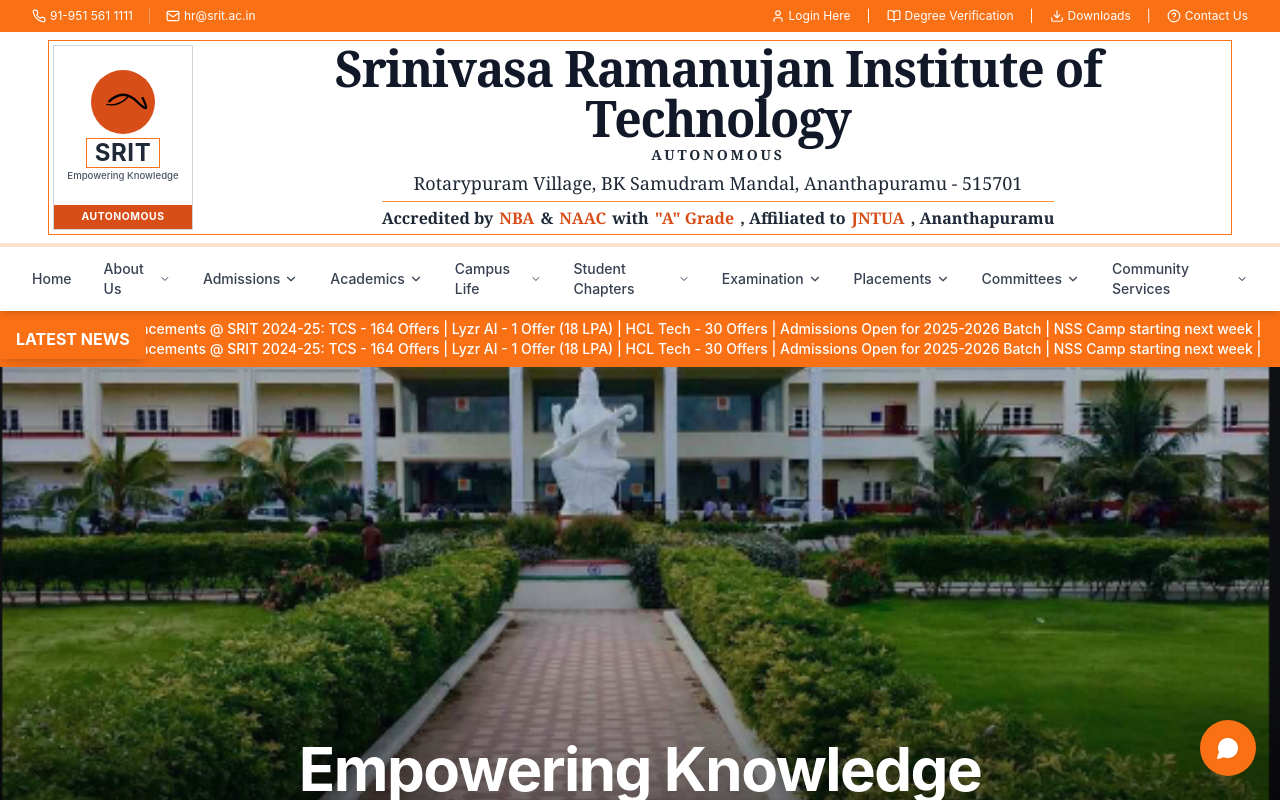
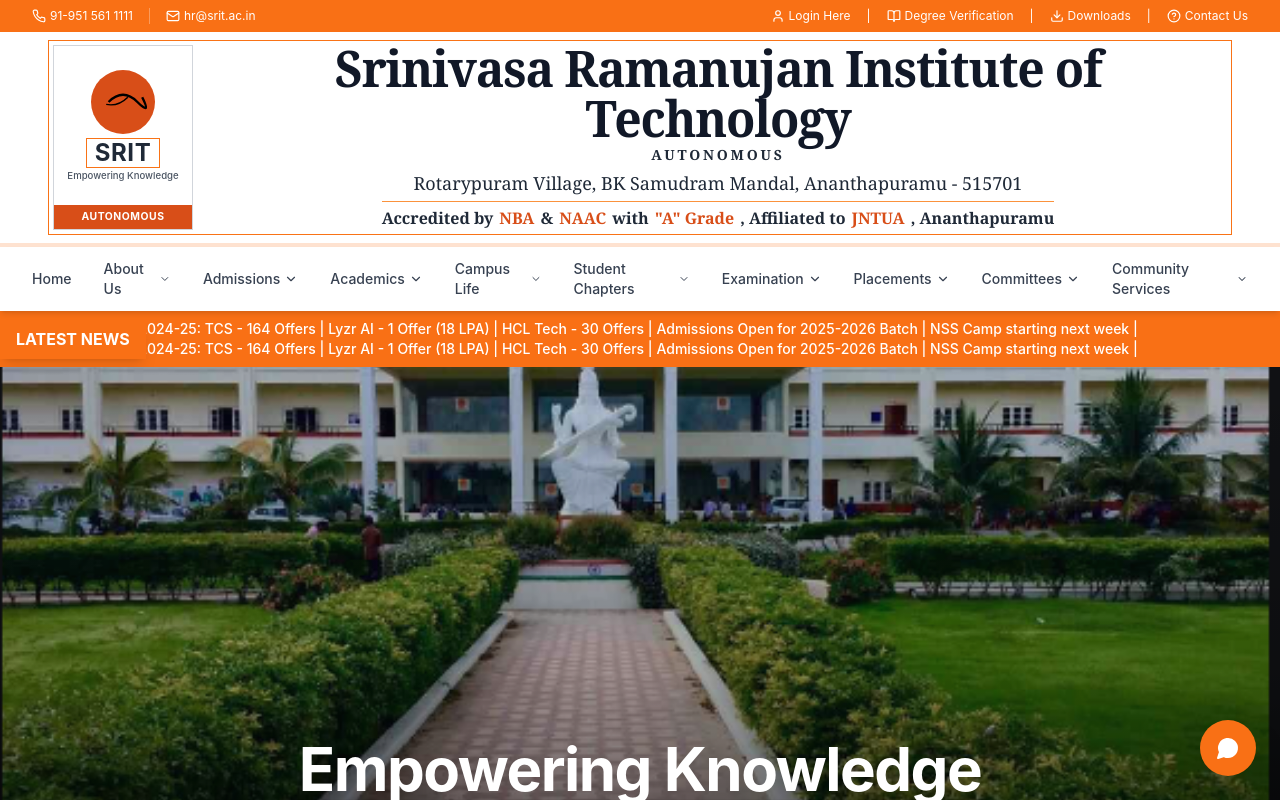
Before and after one commit to Sreenath3313/Srit-prototype-, a React (Vite) app in the folder client/: page / in a window 1280 px wide. Shown: the top 800 px of the page. Built offline with nearby package versions, Linux system fonts and the light colour scheme; no server answers; the HTML template or start-up script is replaced by a standard one.

Commit message:
Add CSS animations for news ticker and partners marquee
Co-authored-by: Sreenath3313 <196312176+Sreenath3313@users.noreply.github.com>

```diff
--- a/client/src/index.css
+++ b/client/src/index.css
@@ -250,4 +250,44 @@
     from { opacity: 0; transform: translateX(-10px); }
     to { opacity: 1; transform: translateX(0); }
   }
+
+  /* News Ticker Animation - Right to Left */
+  @keyframes ticker-scroll {
+    0% {
+      transform: translateX(0);
+    }
+    100% {
+      transform: translateX(-50%);
+    }
+  }
+
+  /* Industry Partners Marquee Animation - Right to Left */
+  @keyframes marquee {
+    0% {
+      transform: translateX(0);
+    }
+    100% {
+      transform: translateX(-50%);
+    }
+  }
 }
+
+/* Ticker and Marquee Styles */
+.ticker-text {
+  display: inline-block;
+  animation: ticker-scroll 30s linear infinite;
+}
+
+.ticker-wrapper {
+  position: relative;
+}
+
+.animate-marquee {
+  animation: marquee 25s linear infinite;
+}
+
+/* Pause animation on hover for better UX */
+.ticker-text:hover,
+.animate-marquee:hover {
+  animation-play-state: paused;
+}
```
